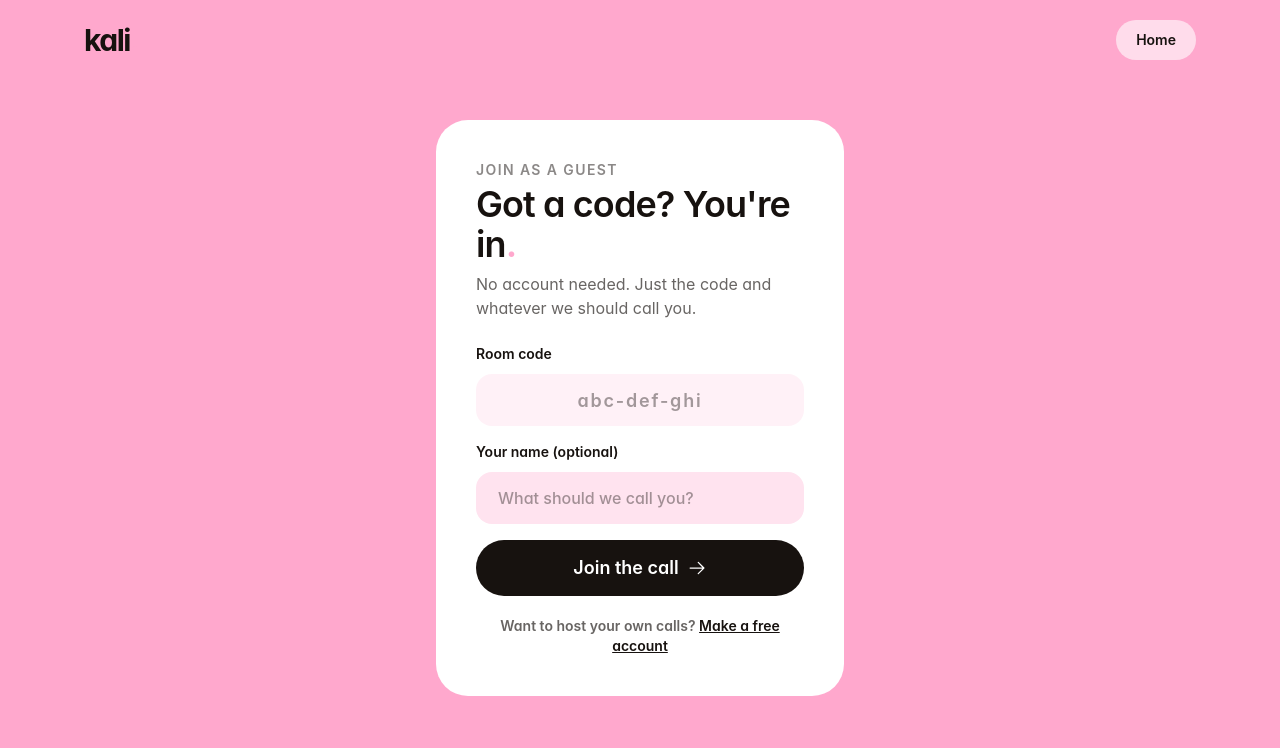
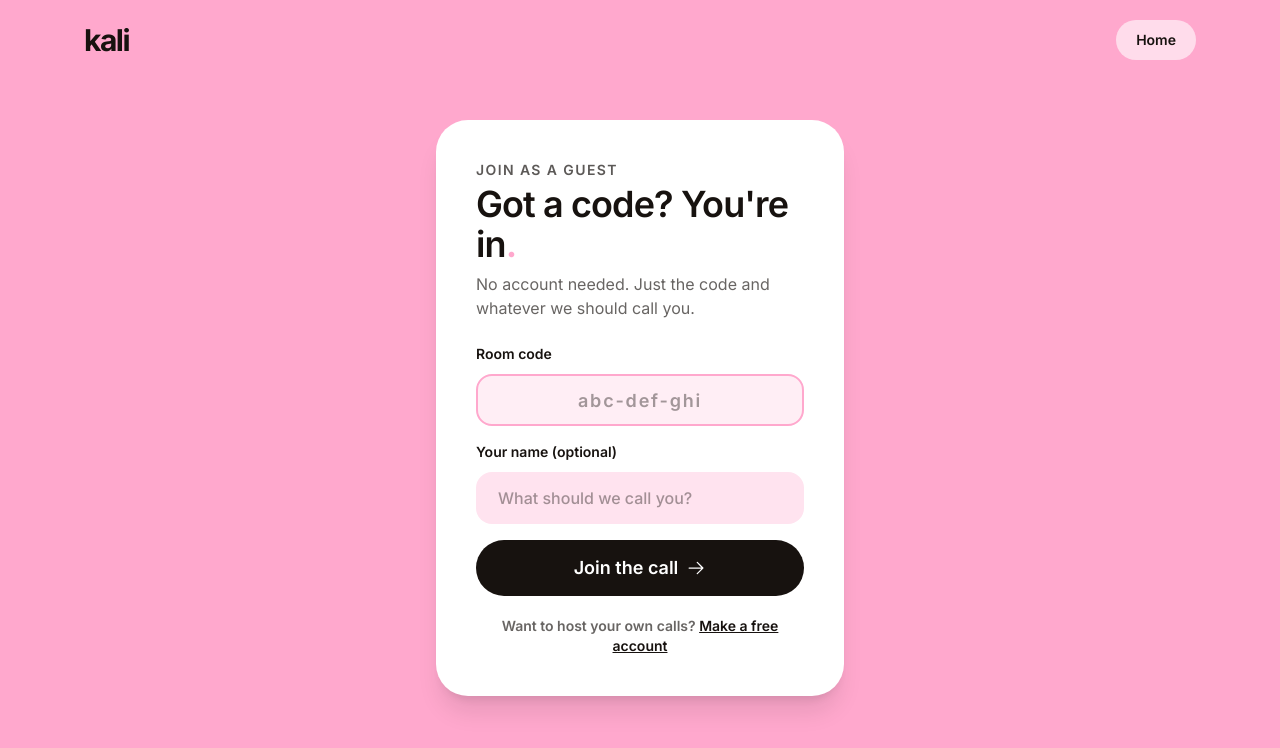
Before and after one commit to luisjjj/Kali, a Next.js app: page /join in a window 1280 px wide. Shown: the top 748 px of the page. Built offline with nearby package versions, Linux system fonts and the light colour scheme.

Commit message:
type+join: inter font, unmissable join fields

```diff
--- a/app/globals.css
+++ b/app/globals.css
@@ -13,10 +13,9 @@
   --color-background: #fffbf9;
   --color-foreground: #17120f;
 
-  /* SF Pro via the native system stack (Apple license forbids bundling):
-     real SF Pro on Mac/iPhone, closest native sans everywhere else. */
-  --font-sans: -apple-system, BlinkMacSystemFont, "SF Pro Display", "SF Pro Text",
-    "Helvetica Neue", "Segoe UI", Inter, Roboto, Arial, sans-serif;
+  /* Inter, self-hosted via next/font. Professional, neutral, minimal. */
+  --font-sans: var(--font-inter), ui-sans-serif, system-ui, -apple-system, "Segoe UI",
+    Roboto, Arial, sans-serif;
 }
 
 :root {
@@ -54,11 +53,10 @@
 body {
   background: var(--background);
   color: var(--foreground);
-  font-family: -apple-system, BlinkMacSystemFont, "SF Pro Display", "SF Pro Text",
-    "Helvetica Neue", "Segoe UI", Inter, Roboto, Arial, sans-serif;
+  font-family: var(--font-inter), ui-sans-serif, system-ui, -apple-system, "Segoe UI",
+    Roboto, Arial, sans-serif;
   -webkit-font-smoothing: antialiased;
   text-rendering: optimizeLegibility;
-  font-feature-settings: "ss01" on, "cv11" on;
 }
 
 /* SF-style display type. iOS-like: semibold at size, gentle tracking */
--- a/app/join/page.tsx
+++ b/app/join/page.tsx
@@ -44,8 +44,8 @@ export default function JoinPage() {
       </header>
 
       <main className="mx-auto flex w-full max-w-md flex-1 flex-col justify-center px-5 pb-16">
-        <div className="rounded-[32px] bg-white p-8 sm:p-10">
-          <p className="text-sm font-semibold tracking-widest text-kali-ink/50 uppercase">
+        <div className="rounded-[32px] bg-white p-8 shadow-xl shadow-kali-ink/10 sm:p-10">
+          <p className="text-sm font-semibold tracking-widest text-kali-ink/70 uppercase">
             Join as a guest
           </p>
           <h1 className="display-tight mt-1 text-3xl font-semibold sm:text-4xl">
@@ -66,7 +66,7 @@ export default function JoinPage() {
                 autoComplete="off"
                 autoCapitalize="none"
                 spellCheck={false}
-                className="bg-kali-pink-pale/50 text-center text-lg font-semibold tracking-widest"
+                className="border-2 border-kali-pink bg-kali-pink-pale/60 text-center text-lg font-semibold tracking-widest"
                 onKeyDown={(e) => {
                   if (e.key === "Enter") join();
                 }}
--- a/app/layout.tsx
+++ b/app/layout.tsx
@@ -1,5 +1,13 @@
 import type { Metadata } from "next";
+import { Inter } from "next/font/google";
 import "./globals.css";
+
+const inter = Inter({
+  variable: "--font-inter",
+  subsets: ["latin"],
+  weight: ["400", "500", "600", "700", "800"],
+  display: "swap",
+});
 
 export const metadata: Metadata = {
   title: "Kali · start a call, no fuss",
@@ -9,7 +17,7 @@ export const metadata: Metadata = {
 
 export default function RootLayout({ children }: { children: React.ReactNode }) {
   return (
-    <html lang="en" className="h-full antialiased">
+    <html lang="en" className={`${inter.variable} h-full antialiased`}>
       <body className="flex min-h-full flex-col">{children}</body>
     </html>
   );
```
